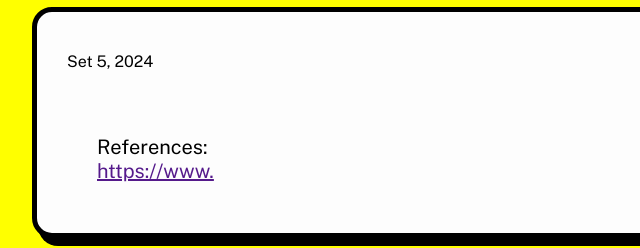
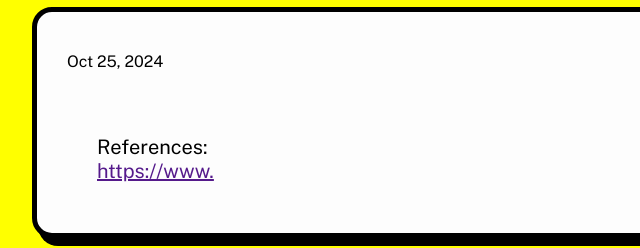
Before and after one commit to MiguelPCorrea1/blog, a plain HTML site: page Contend/Cells Culture/Cells Culture.html in a window 1280 px wide. Shown: the part 216-464 px from the top of the page, 0-640 px from the left. Drawn offline with nearby package versions, Linux system fonts and the light colour scheme; a web font is replaced by a local one.

Commit message:
Update Cells Culture.html

```diff
--- a/Contend/Cells Culture/Cells Culture.html
+++ b/Contend/Cells Culture/Cells Culture.html
@@ -21,7 +21,7 @@
 
     <div class="content" style="height: 11000px ;">
         <div class="post">
-           <p class="day">Set 5, 2024</p>
+           <p class="day">Oct 25, 2024</p>
              <div class="text">
                 <p>&nbsp;</p>
                 <p class="text"><span>References:</span></p>
```
